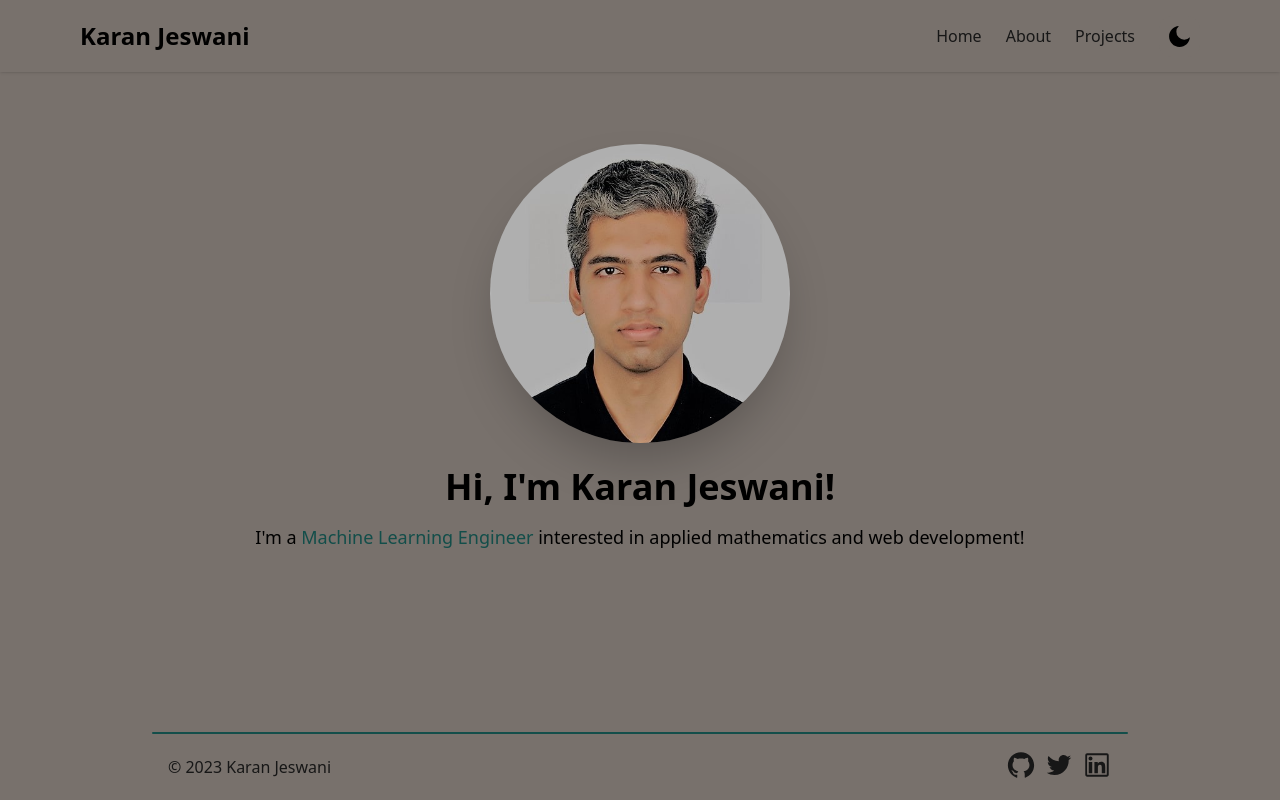
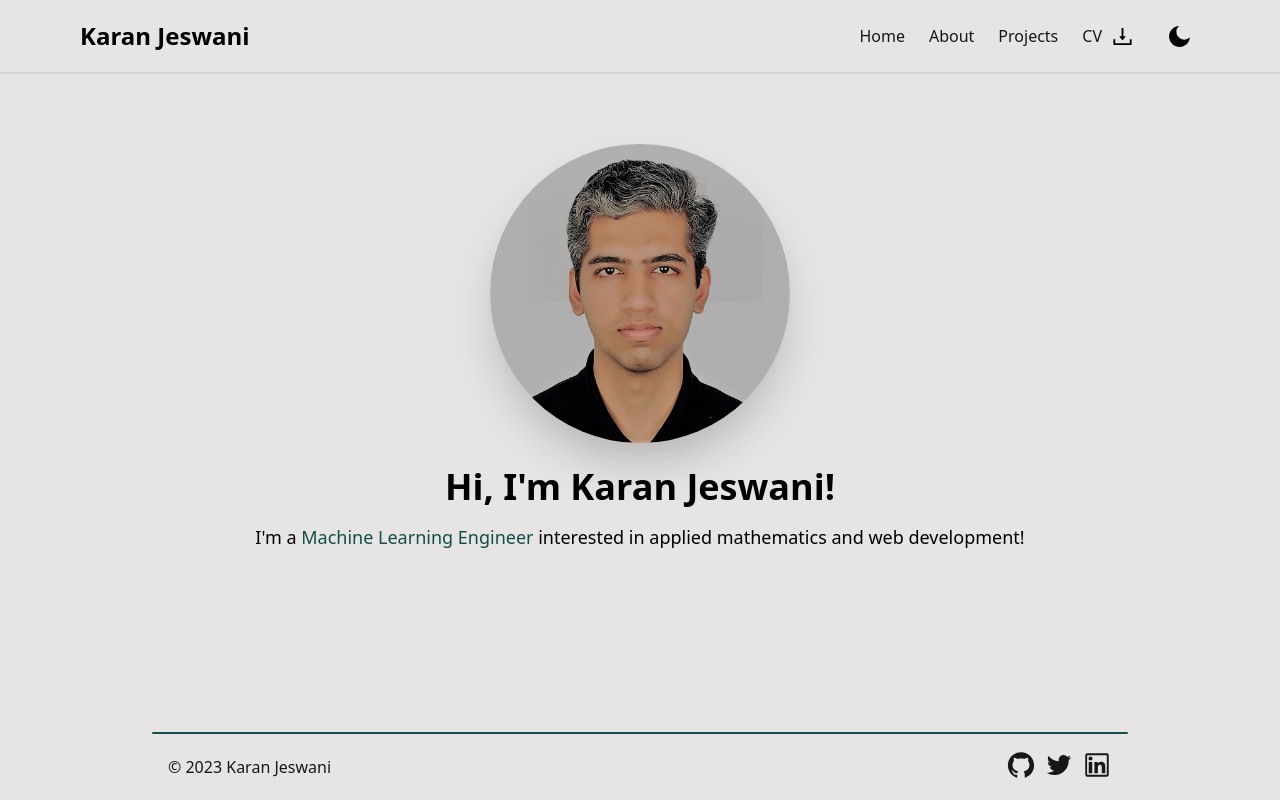
Before and after one commit to codewithkaranjeswani/nextjs-portfolio, a Next.js app: page / in a window 1280 px wide. Shown: the top 800 px of the page. Built offline with nearby package versions, Linux system fonts and the light colour scheme.

Commit message:
added cv download button

```diff
--- a/src/app/layout.tsx
+++ b/src/app/layout.tsx
@@ -16,7 +16,7 @@ export default function RootLayout({
         head.tsx. Find out more at https://beta.nextjs.org/docs/api-reference/file-conventions/head
       */}
       <head />
-      <body className="bg-stone-500 dark:bg-stone-800 flex flex-col min-h-screen">
+      <body className="bg-stone-200 dark:bg-stone-800 flex flex-col min-h-screen">
         <ThemeProvider enableSystem={true} attribute="class">
           <Navbar />
           {children}
--- /dev/null
+++ b/src/components/DownloadButton.tsx
@@ -0,0 +1,26 @@
+import React from "react";
+import { AiOutlineDownload } from "react-icons/ai"
+
+interface ColorProp {
+  color: string
+}
+
+function DownloadButton({color}: ColorProp) {
+  const handleDownload = () => {
+    const link = document.createElement("a");
+    link.href = "/karanjeswani_resume.pdf";
+    link.download = "karanjeswani_resume.pdf";
+    link.click();
+  };
+
+  return (
+    <button className="flex" onClick={handleDownload}>
+      <div className="pr-2">
+        CV
+      </div>
+      <AiOutlineDownload size={25} color={color} />
+    </button>
+  );
+};
+
+export default DownloadButton;
--- a/src/components/Footer.tsx
+++ b/src/components/Footer.tsx
@@ -7,7 +7,7 @@ import {
 
 function Footer() {
   return (
-    <footer className="fixed bottom-0 left-0 right-0 mx-auto w-full px-4 sm:px-6 md:max-w-5xl bg-stone-500 dark:bg-stone-800">
+    <footer className="fixed bottom-0 left-0 right-0 mx-auto w-full px-4 sm:px-6 md:max-w-5xl bg-stone-200 dark:bg-stone-800">
       <hr className="w-full h-0.5 mx-auto mt-8 bg-teal-900 border-0 rounded"></hr>
       <div className="mx-auto  p-4 flex flex-col text-center text-neutral-900 md:flex-row md:justify-between">
         <div className="flex flex-row items-center justify-center space-x-1 text-neutral-900 dark:text-neutral-100 hover:cursor-default">
--- a/src/components/Navbar.tsx
+++ b/src/components/Navbar.tsx
@@ -5,6 +5,7 @@ import { usePathname } from "next/navigation"
 import { useTheme } from "next-themes"
 import { RiMoonFill, RiSunLine } from "react-icons/ri"
 import { IoMdMenu, IoMdClose } from "react-icons/io"
+import DownloadButton from "@/src/components/DownloadButton"
 
 interface NavItem {
   label: string
@@ -40,7 +41,7 @@ function Navbar() {
     setMounted(true)
   }, [])
   return (
-    <header className="w-full mx-auto px-4 sm:px-20 fixed top-0 z-50 shadow bg-stone-500 dark:bg-stone-800 dark:border-b dark:border-stone-600">
+    <header className="w-full mx-auto px-4 sm:px-20 fixed top-0 z-50 shadow bg-stone-200 dark:bg-stone-800 dark:border-b dark:border-stone-600">
       <div className="justify-between md:items-center md:flex">
         <div>
           <div className="flex items-center justify-between py-3 md:py-5 md:block hover:cursor-pointer">
@@ -93,23 +94,32 @@ function Navbar() {
                 )
               })}
 
+              <div className="block lg:inline-block text-neutral-900 dark:text-neutral-100 hover:text-neutral-700 dark:hover:text-neutral-300">
+                {(currentTheme === "dark" && mounted) ? (
+                  <DownloadButton color="white" />
+                ) : (
+                  <DownloadButton color="black" />
+                )}
+
+              </div>
+
               {(currentTheme === "dark" && mounted) ? (
                 <button
                   onClick={() => {
                     setTheme("light")
                     setNavbar(!navbar)
                   }}
-                  className="bg-stone-500 dark:bg-stone-800 p-2 rounded-xl"
+                  className="bg-stone-200 dark:bg-stone-800 p-2 rounded-xl"
                 >
                   <RiSunLine size={25} color="white" />
                 </button>
               ) : (
                 <button
-                onClick={() => {
-                  setTheme("dark")
-                  setNavbar(!navbar)
-                }}
-                className="bg-stone-500 dark:bg-stone-800 p-2 rounded-xl"
+                  onClick={() => {
+                    setTheme("dark")
+                    setNavbar(!navbar)
+                  }}
+                  className="bg-stone-200 dark:bg-stone-800 p-2 rounded-xl"
                 >
                   <RiMoonFill size={25} color="black" />
                 </button>
```
Also changed, not shown: 1 other file (tests, documents, lock files or other folders).
